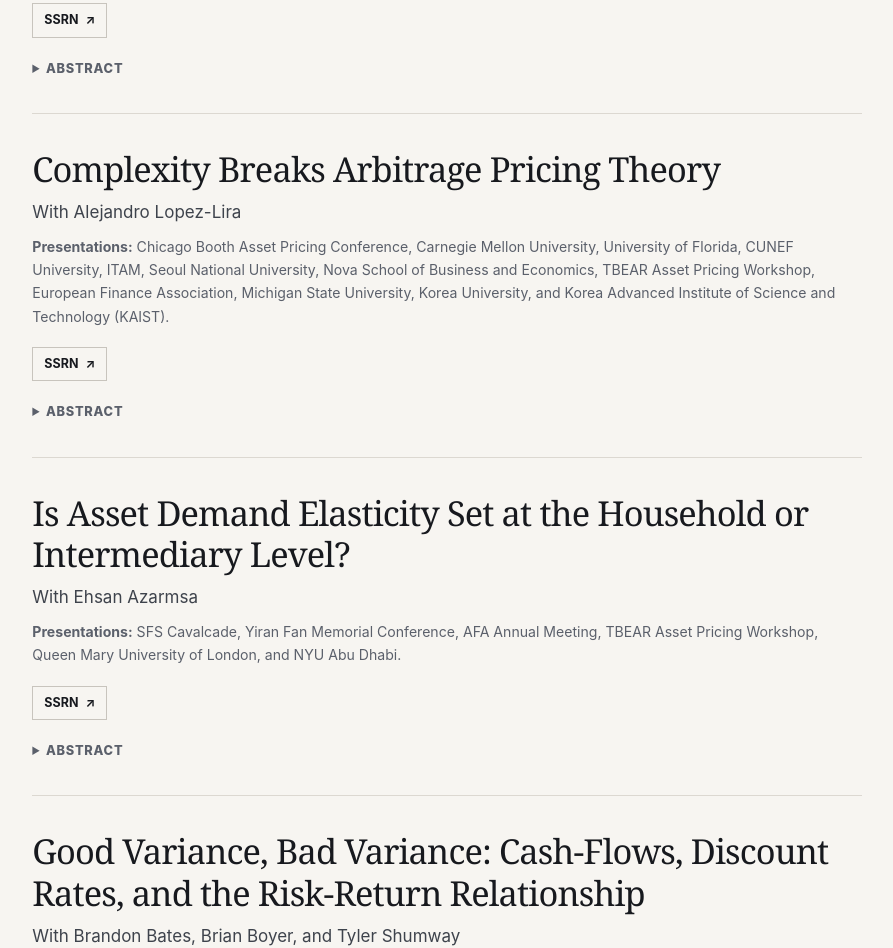
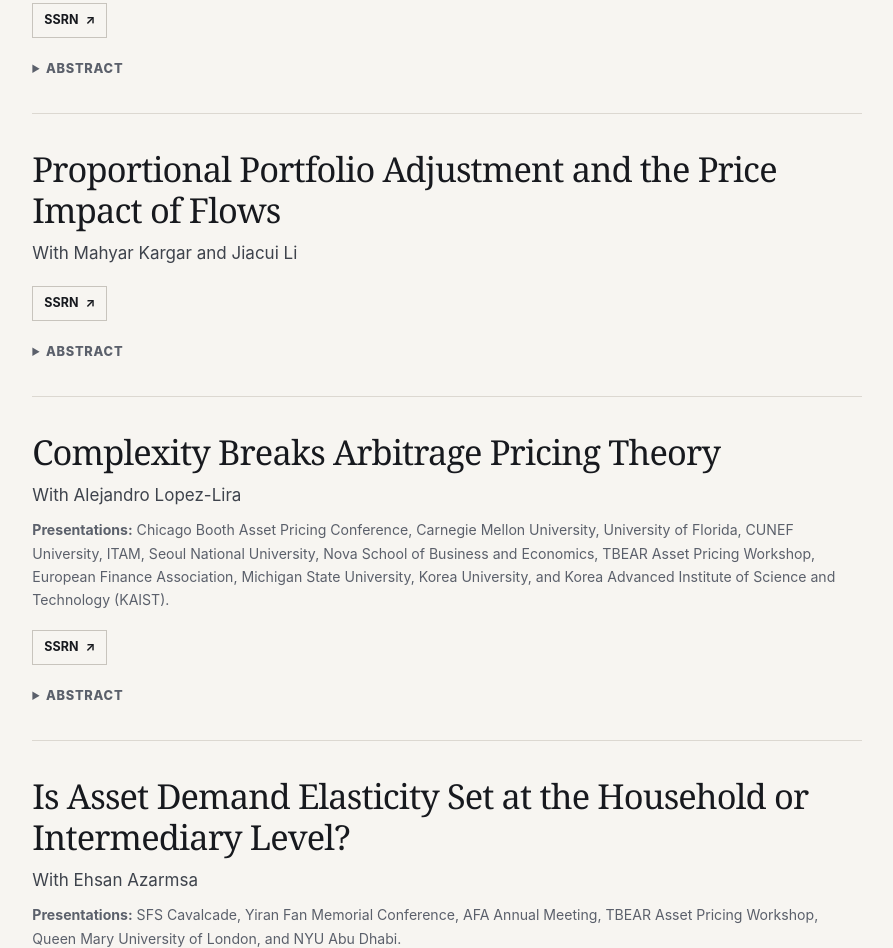
Before and after one commit to carterkd/carterkd.github.io, a plain HTML site: page research.html in a window 1280 px wide. Shown: the part 3103-4051 px from the top of the page, without its empty margins (368-1261 px from the left). Drawn offline with Linux system fonts and the light colour scheme.

Commit message:
Add proportional portfolio adjustment paper

```diff
--- a/research.html
+++ b/research.html
@@ -147,6 +147,18 @@
             </article>
 
             <article class="paper-card">
+              <h3><a href="https://papers.ssrn.com/sol3/papers.cfm?abstract_id=7721058">Proportional Portfolio Adjustment and the Price Impact of Flows</a></h3>
+              <p class="authors">With Mahyar Kargar and Jiacui Li</p>
+              <div class="paper-actions">
+                <a class="paper-link" href="https://papers.ssrn.com/sol3/papers.cfm?abstract_id=7721058">SSRN <span aria-hidden="true">↗</span></a>
+              </div>
+              <details class="abstract">
+                <summary>Abstract</summary>
+                <p>Investors' portfolio choices determine how much liquidity they provide to absorb capital flows, and therefore how much those flows move prices. We show that institutions trade far more dollars in larger positions, while percentage adjustments vary much less with position size. Mean-variance portfolio choice explains neither this pattern nor the price effects of flow-induced trading. We develop a portfolio choice model in which the marginal cost of adjusting a position depends on its percentage change. The model retains portfolio risk and nests classical models as special cases. The adjustment cost allows the model to fit both institutional trading and flow-induced price responses much better than mean-variance demand. Our results suggest that understanding the price impact of flows requires a portfolio choice model in which trading scales with existing holdings.</p>
+              </details>
+            </article>
+
+            <article class="paper-card">
               <h3><a href="https://papers.ssrn.com/sol3/papers.cfm?abstract_id=6502339">Complexity Breaks Arbitrage Pricing Theory</a></h3>
               <p class="authors">With Alejandro Lopez-Lira</p>
               <p class="presentations"><strong>Presentations:</strong> Chicago Booth Asset Pricing Conference, Carnegie Mellon University, University of Florida, CUNEF University, ITAM, Seoul National University, Nova School of Business and Economics, TBEAR Asset Pricing Workshop, European Finance Association, Michigan State University, Korea University, and Korea Advanced Institute of Science and Technology (KAIST).</p>
```
